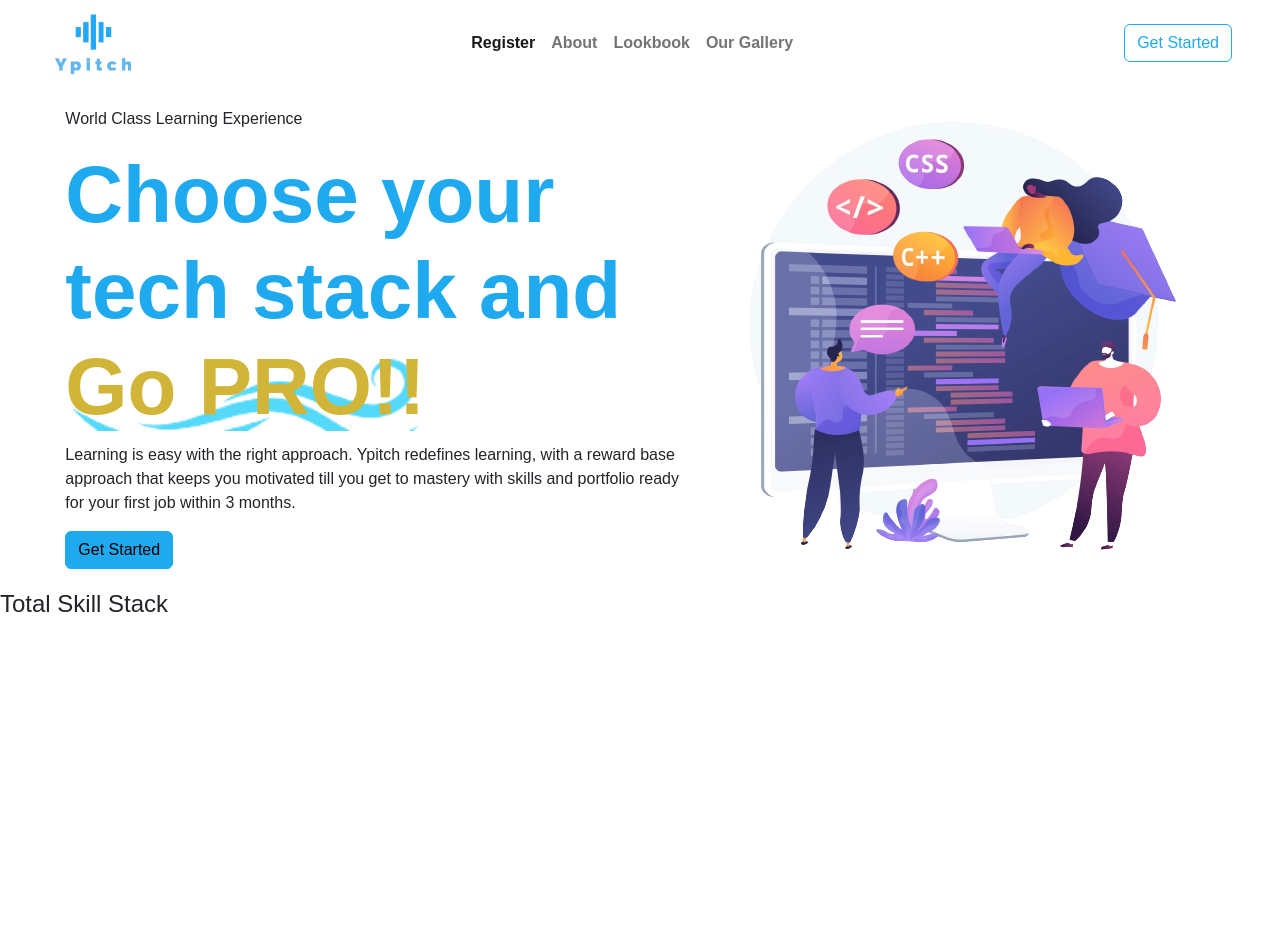
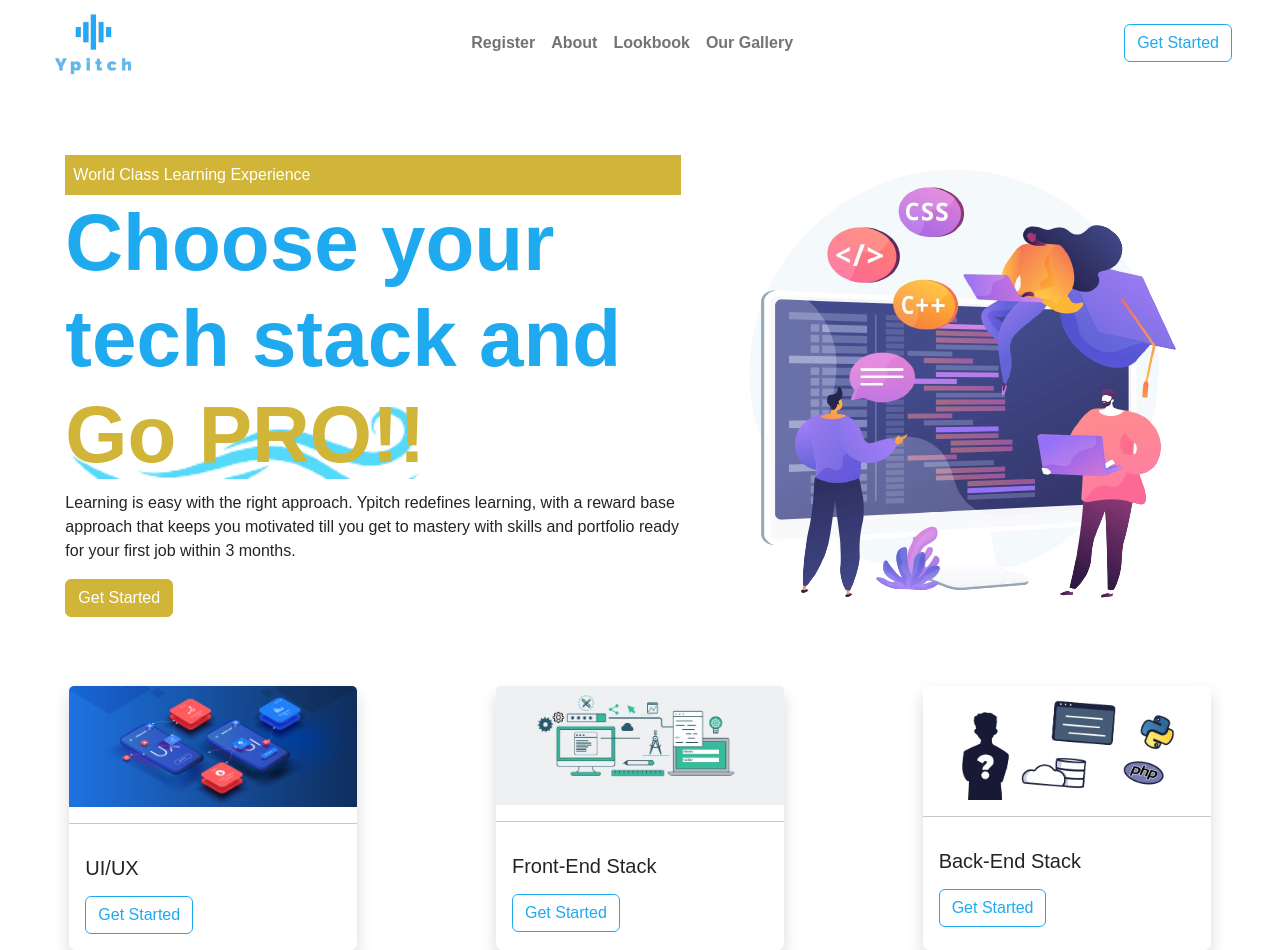
Before and after one commit to YrayPixels/Ypitch, a website: page index.html in a window 1280 px wide. Before the commit the page ends 800 px from the top, so only its background shows below. Drawn offline with nearby package versions, Linux system fonts and the light colour scheme; a web font is replaced by a local one.

Commit message:
added cards

```diff
--- a/css/style.css
+++ b/css/style.css
@@ -9,21 +9,31 @@
     height: 70px;
 }
 
+
+
+
 nav li :hover {
     border-left: 1px solid #1FAAF0;
+    padding-left: 5px;
+    color: #D1B538;
 }
 
-/* main {
-    background-image: url('/images/codebg.png');
-    background-size: cover;
-    background-attachment: scroll;
-} */
 .leadingtext {
     font-weight: 900;
-
 }
 
 .leadingtext span {
     background-image: url('/images/8865999_25896-removebg-preview.png');
     background-size: cover;
 }
+
+.skillCard {
+    position: relative;
+    /* top: 60; */
+
+}
+
+.skillCard img:hover {
+    transition: transform 0.8s;
+    transform: scale(1.1);
+}
--- a/index.html
+++ b/index.html
@@ -20,9 +20,9 @@
                 <span class="navbar-toggler-icon"></span>
             </button>
             <div class="collapse navbar-collapse justify-content-end" id="navbarSupportedContent">
-                <ul class="navbar-nav m-auto mb-2 mb-lg-0 fw-bold">
+                <ul class="navbar-nav mb-2 m-auto mb-lg-0 fw-bold">
                     <li class="nav-item">
-                        <a class="nav-link active" aria-current="page" href="#">Register</a>
+                        <a class="nav-link" aria-current="page" href="#">Register</a>
                     </li>
                     <li class="nav-item">
                         <a class="nav-link" href="#">About</a>
@@ -44,11 +44,11 @@
     </nav>
     <main>
         <!-- landing -->
-        <div class="container-fluid">
+        <div class="container-fluid py-5">
             <div class="row justify-content-center align-items-center">
                 <div class="col-12 col-md-6 text-sm-center text-md-start">
                     <div class="">
-                        <p>World Class Learning Experience</p>
+                        <p class="bg-newcol4 p-2 m-auto text-info">World Class Learning Experience</p>
                         <h1 class="leadingtext display-1 text-newcol1">Choose your tech stack and <span
                                 class="text-newcol4 gopro">Go
                                 PRO!!</span></h1>
@@ -59,7 +59,7 @@
                         </p>
                     </div>
                     <div>
-                        <a class="btn btn-newcol1">
+                        <a class="btn btn-newcol4 text-info">
                             Get Started
                         </a>
 
@@ -73,10 +73,35 @@
 
         </div>
 
-        <div>
-            <div>
-                <h4>Total Skill Stack</h4>
+        <div class="skillsClass d-flex justify-content-around align-items-stretch">
+            <div class="card skillCard border-0 shadow" style="width: 18rem;">
+                <img src="/images/uiux.jpg" class="card-img-top img-fluid" alt="...">
+                <hr>
+                <div class="card-body">
+                    <h5 class="card-title">UI/UX</h5>
+                    <p class="card-text"></p>
+                    <a href="#" class="btn btn-outline-newcol1">Get Started</a>
+                </div>
             </div>
+            <div class="card skillCard border-0 shadow" style="width: 18rem;">
+                <img src="/images/frontendd.png" class="card-img-top" alt="...">
+                <hr>
+                <div class="card-body">
+                    <h5 class="card-title">Front-End Stack</h5>
+                    <p class="card-text"></p>
+                    <a href="#" class="btn btn-outline-newcol1">Get Started</a>
+                </div>
+            </div>
+            <div class="card skillCard border-0 shadow" style="width: 18rem;">
+                <img src="/images/backend.jpg" class="card-img-top" alt="...">
+                <hr>
+                <div class="card-body">
+                    <h5 class="card-title">Back-End Stack</h5>
+                    <p class="card-text"></p>
+                    <a href="#" class="btn btn-outline-newcol1">Get Started</a>
+                </div>
+            </div>
+
         </div>
 
     </main>
```
Also changed, not shown: images/backend.jpg (added), images/frontend.png (added), images/frontendd.png (added), images/l.png (added), images/uiux.jpg (added).
